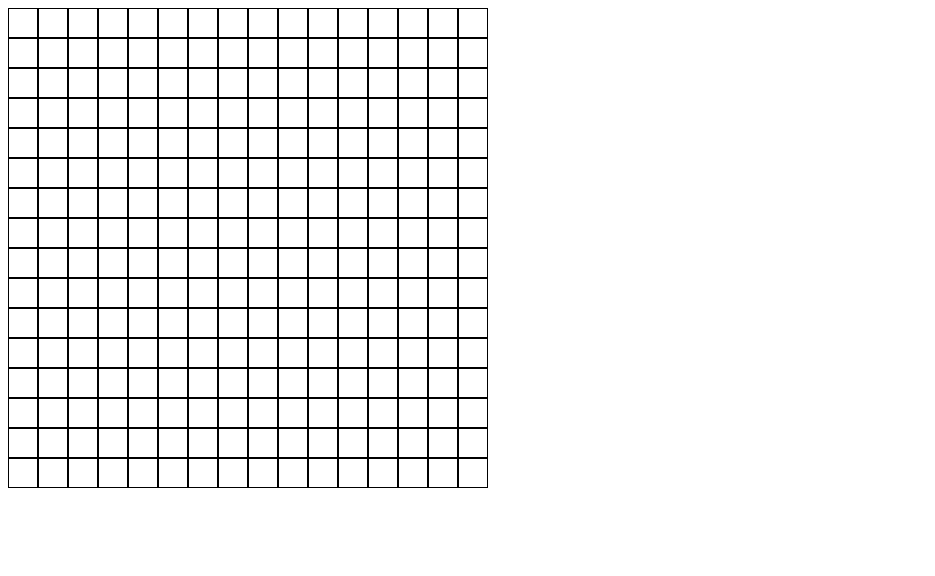
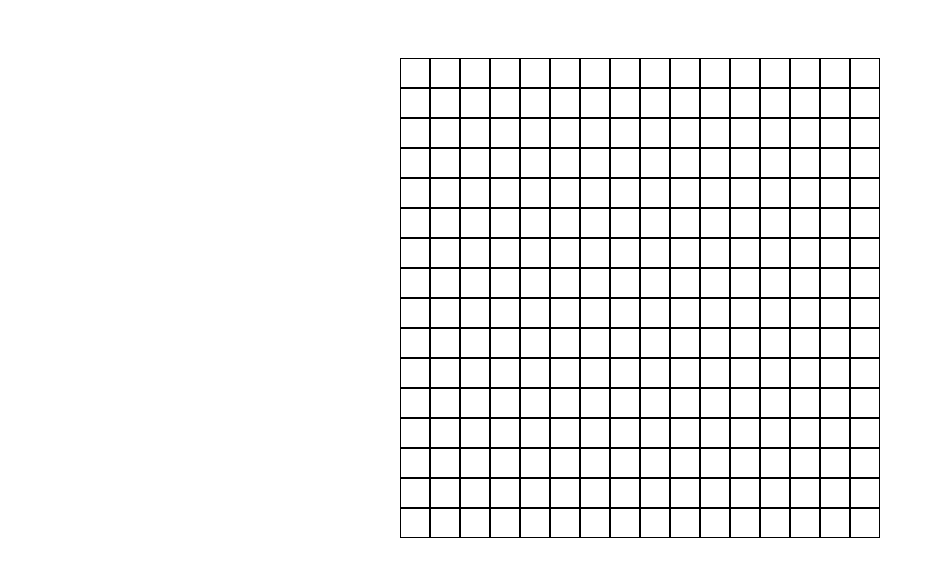
Before and after one commit to matthewgoss71/etch-a-sketch, a plain HTML site: page index.html in a window 1280 px wide. Shown: the whole page, without its empty margins (0-935 px from the left). Drawn offline with Linux system fonts and the light colour scheme.

Commit message:
centered grid

```diff
--- a/style.css
+++ b/style.css
@@ -1,7 +1,17 @@
+body {
+    display: flex;
+    justify-content: center;
+    position: relative;
+}
+
 #container {
     display: grid;
     grid-template-columns: repeat(16, 30px);
     grid-template-rows: repeat(16, 30px);
+    position: absolute;
+    top: 50%;
+    height: 480px;
+    margin-top: 50px;
 }
 
 .content {
```
